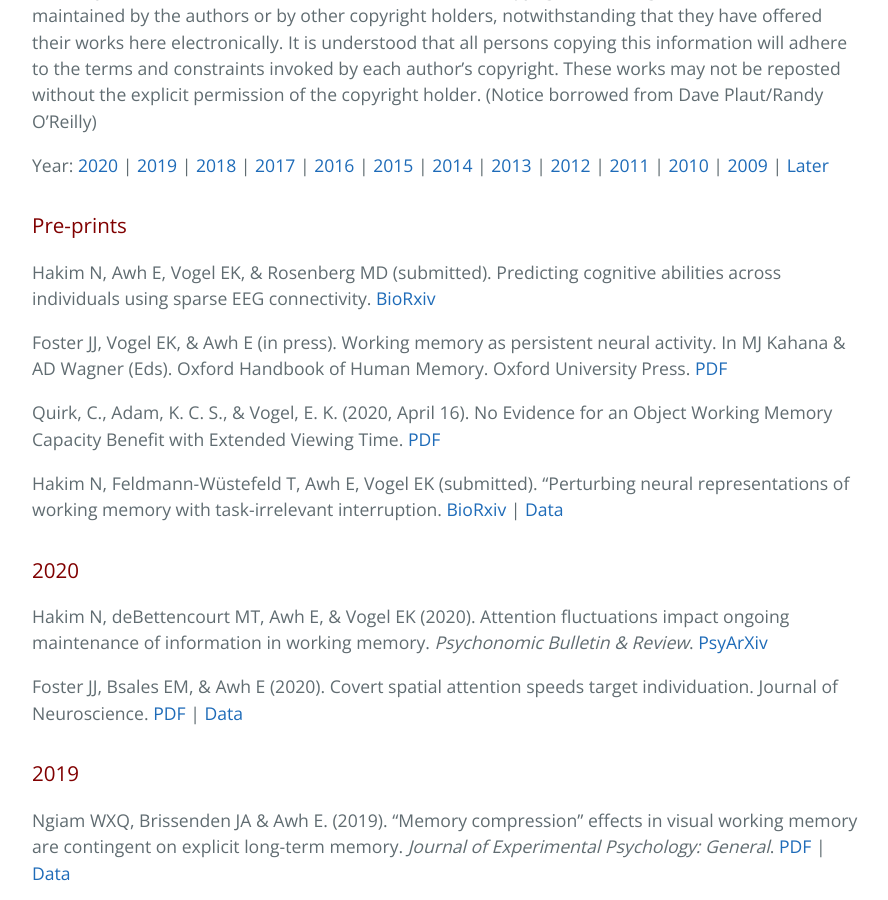
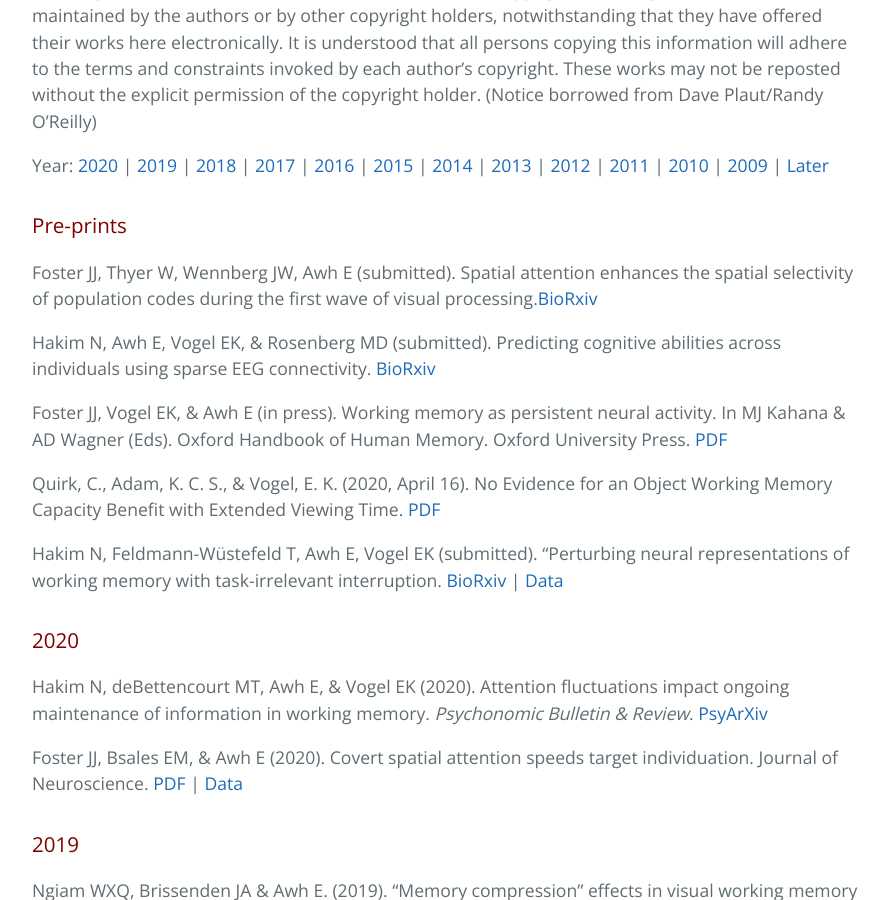
Before and after one commit to AwhVogelLab/awhvogellab.github.io, a Jekyll site: the page built from publications.md, in a window 1280 px wide and 900 px high, scrolled down 504 px. Shown: the whole window, without its empty margins (192-1080 px from the left). Built offline with Jekyll 4.4.1, drawn with Linux system fonts in a browser that asks for light colours; our own code applies the rules of GitHub Pages for plain Markdown files.

Commit message:
add foster, thyer, wennberg, awh 2020 link

```diff
--- a/publications.md
+++ b/publications.md
@@ -11,6 +11,8 @@ The documents distributed here have been provided as a means to ensure timely di
 Year: [2020](#2020) \| [2019](#2019) \| [2018](#2018) \| [2017](#2017) \| [2016](#2016) \| [2015](#2015) \| [2014](#2014) \| [2013](#2013) \| [2012](#2012) \| [2011](#2011) \| [2010](#2010) \| [2009](#2009) \| [Later](#2008)
 
 ### Pre-prints
+
+Foster JJ, Thyer W, Wennberg JW, Awh E (submitted). Spatial attention enhances the spatial selectivity of population codes during the first wave of visual processing.[BioRxiv](https://www.biorxiv.org/content/10.1101/2020.07.30.228981v1)
 
 Hakim N, Awh E, Vogel EK, & Rosenberg MD (submitted). Predicting cognitive abilities across individuals using sparse EEG connectivity. [BioRxiv](https://www.biorxiv.org/content/10.1101/2020.07.22.216705v1)
 
```
